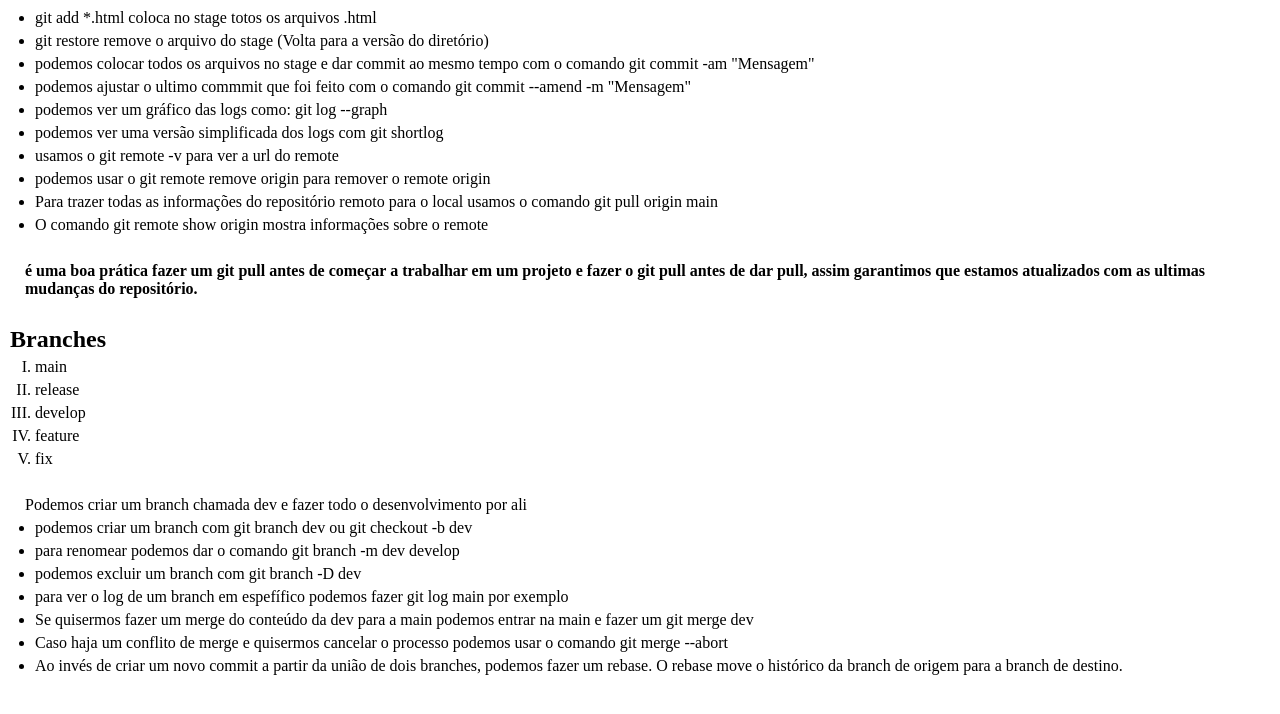
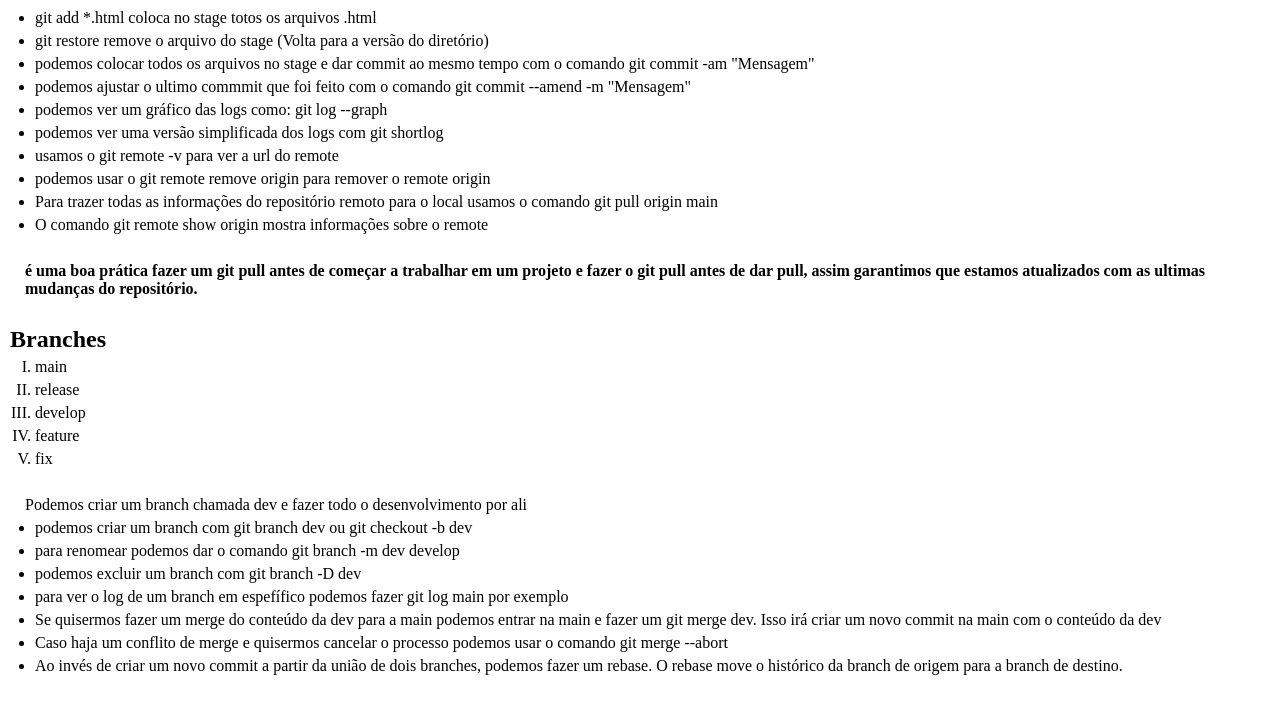
Before and after one commit to macklee251/git, a plain HTML site: page index.html in a window 1280 px wide. Shown: the part 80-794 px from the top of the page. Drawn offline with Linux system fonts and the light colour scheme.

Commit message:
ultimas atualização na dev

```diff
--- a/index.html
+++ b/index.html
@@ -82,7 +82,7 @@
             para ver o log de um branch em espefífico podemos fazer git log main por exemplo
         </li>
         <li>
-            Se quisermos fazer um merge do conteúdo da dev para a main podemos entrar na main e fazer um git merge dev
+            Se quisermos fazer um merge do conteúdo da dev para a main podemos entrar na main e fazer um git merge dev. Isso irá criar um novo commit na main com o conteúdo da dev
         </li>
         <li>
             Caso haja um conflito de merge e quisermos cancelar o processo podemos usar o comando git merge --abort
```
